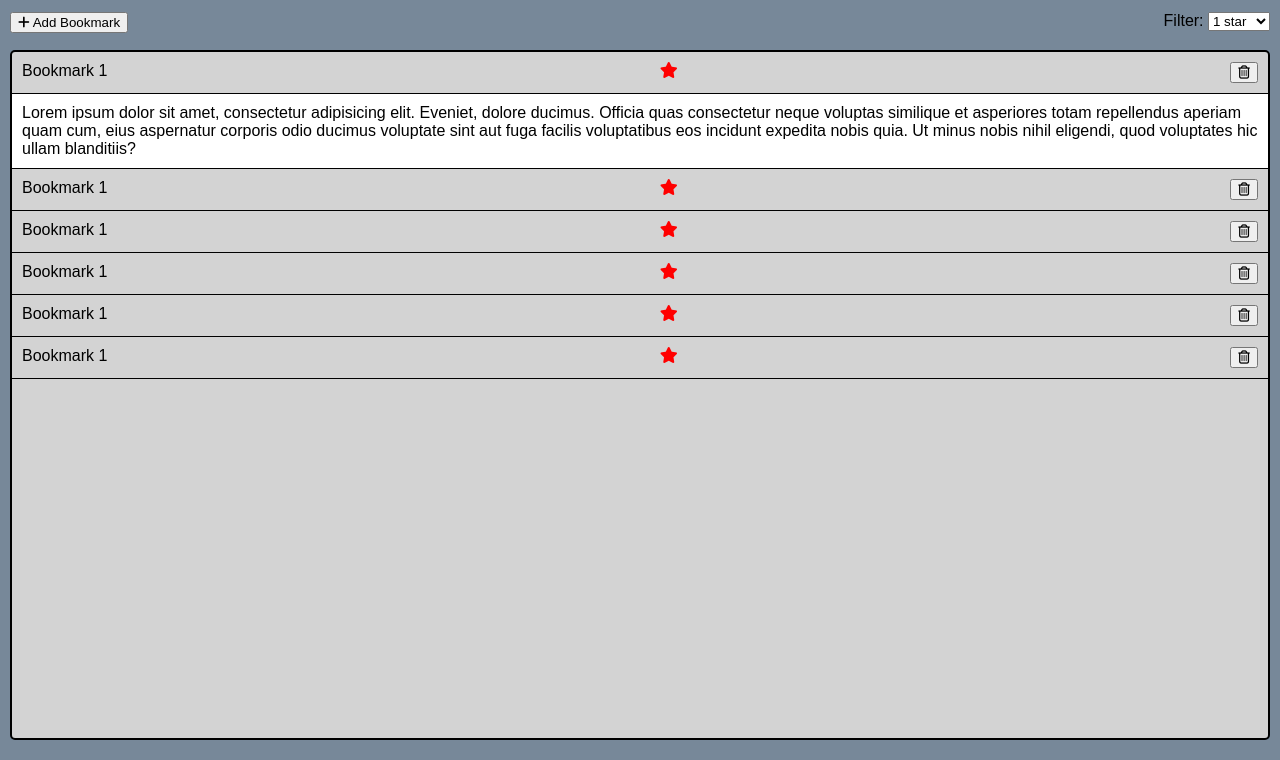
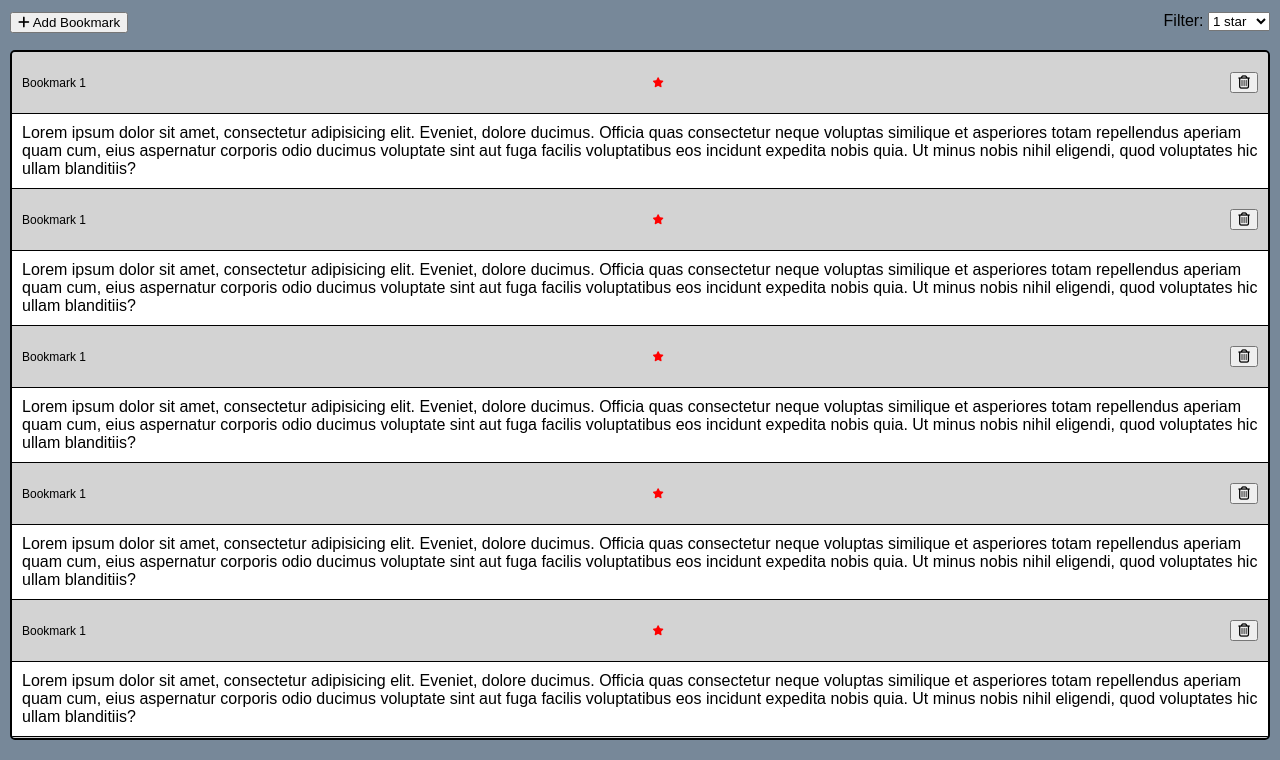
Before and after one commit to thinkful-ei-quail/JohnB-bookmarks-app, a website built with webpack: page src/Wireframes/expanded.html in a window 1280 px wide. Shown: the part 40-800 px from the top of the page. Built offline with nearby package versions, Linux system fonts and the light colour scheme.

Commit message:
tweaks to styles

```diff
--- a/src/Wireframes/expanded.html
+++ b/src/Wireframes/expanded.html
@@ -1,11 +1,13 @@
 <!DOCTYPE html>
 <html lang="en">
+
 <head>
     <meta charset="UTF-8">
     <meta name="viewport" content="width=device-width, initial-scale=1.0">
     <title>Document</title>
     <script src="https://kit.fontawesome.com/ea23300516.js" crossorigin="anonymous"></script>
 </head>
+
 <body>
     <div class="header">
         <h1>My Bookmarks</h1>
@@ -27,70 +29,123 @@
             <ul class="bookmark-list">
                 <li>
                     <div class="shrunk-view">
-                  <div class="title">Bookmark 1</div>
-                  <div class="list-rating-display"><i class="fas fa-star"></i></div>
-                   <div clas="delete-button-container"><button type="submit"><i class="far fa-trash-alt"></i></button></div>
+                        <div class="title main-tile">
+                            <p>Bookmark 1</p>
+                        </div>
+                        <div class="list-rating-display main-tile"><i class="fas fa-star"></i></div>
+                        <div clas="delete-button-container main-tile"><button type="submit"><i
+                                    class="far fa-trash-alt"></i></button></div>
                     </div>
                     <div class="description-container">
-                   <div class="js-expanded expanded-description"><p class="description-text">Lorem ipsum dolor sit amet, consectetur adipisicing elit. Eveniet, dolore ducimus. Officia quas consectetur neque voluptas similique et asperiores totam repellendus aperiam quam cum, eius aspernatur corporis odio ducimus voluptate sint aut fuga facilis voluptatibus eos incidunt expedita nobis quia. Ut minus nobis nihil eligendi, quod voluptates hic ullam blanditiis?</p></div>
+                        <div class="js-expanded expanded-description">
+                            <p class="description-text">Lorem ipsum dolor sit amet, consectetur adipisicing elit.
+                                Eveniet, dolore ducimus. Officia quas consectetur neque voluptas similique et asperiores
+                                totam repellendus aperiam quam cum, eius aspernatur corporis odio ducimus voluptate sint
+                                aut fuga facilis voluptatibus eos incidunt expedita nobis quia. Ut minus nobis nihil
+                                eligendi, quod voluptates hic ullam blanditiis?</p>
+                        </div>
                     </div>
                 </li>
 
                 <li>
                     <div class="shrunk-view">
-                  <div class="title">Bookmark 1</div>
-                  <div class="list-rating-display"><i class="fas fa-star"></i></div>
-                   <div clas="delete-button-container"><button type="submit"><i class="far fa-trash-alt"></i></button></div>
+                        <div class="title main-tile">
+                            <p>Bookmark 1</p>
+                        </div>
+                        <div class="list-rating-display main-tile"><i class="fas fa-star"></i></div>
+                        <div clas="delete-button-container main-tile"><button type="submit"><i
+                                    class="far fa-trash-alt"></i></button></div>
                     </div>
                     <div class="description-container">
-                   <div class="js-expanded hidden"><p class="description-text">Lorem ipsum dolor sit amet, consectetur adipisicing elit. Eveniet, dolore ducimus. Officia quas consectetur neque voluptas similique et asperiores totam repellendus aperiam quam cum, eius aspernatur corporis odio ducimus voluptate sint aut fuga facilis voluptatibus eos incidunt expedita nobis quia. Ut minus nobis nihil eligendi, quod voluptates hic ullam blanditiis?</p></div>
+                        <div class="js-expanded expanded-description">
+                            <p class="description-text">Lorem ipsum dolor sit amet, consectetur adipisicing elit.
+                                Eveniet, dolore ducimus. Officia quas consectetur neque voluptas similique et asperiores
+                                totam repellendus aperiam quam cum, eius aspernatur corporis odio ducimus voluptate sint
+                                aut fuga facilis voluptatibus eos incidunt expedita nobis quia. Ut minus nobis nihil
+                                eligendi, quod voluptates hic ullam blanditiis?</p>
+                        </div>
                     </div>
                 </li>
 
                 <li>
                     <div class="shrunk-view">
-                  <div class="title">Bookmark 1</div>
-                  <div class="list-rating-display"><i class="fas fa-star"></i></div>
-                   <div clas="delete-button-container"><button type="submit"><i class="far fa-trash-alt"></i></button></div>
+                        <div class="title main-tile">
+                            <p>Bookmark 1</p>
+                        </div>
+                        <div class="list-rating-display main-tile"><i class="fas fa-star"></i></div>
+                        <div clas="delete-button-container main-tile"><button type="submit"><i
+                                    class="far fa-trash-alt"></i></button></div>
                     </div>
                     <div class="description-container">
-                   <div class="js-expanded hidden"><p class="description-text">Lorem ipsum dolor sit amet, consectetur adipisicing elit. Eveniet, dolore ducimus. Officia quas consectetur neque voluptas similique et asperiores totam repellendus aperiam quam cum, eius aspernatur corporis odio ducimus voluptate sint aut fuga facilis voluptatibus eos incidunt expedita nobis quia. Ut minus nobis nihil eligendi, quod voluptates hic ullam blanditiis?</p></div>
+                        <div class="js-expanded expanded-description">
+                            <p class="description-text">Lorem ipsum dolor sit amet, consectetur adipisicing elit.
+                                Eveniet, dolore ducimus. Officia quas consectetur neque voluptas similique et asperiores
+                                totam repellendus aperiam quam cum, eius aspernatur corporis odio ducimus voluptate sint
+                                aut fuga facilis voluptatibus eos incidunt expedita nobis quia. Ut minus nobis nihil
+                                eligendi, quod voluptates hic ullam blanditiis?</p>
+                        </div>
                     </div>
                 </li>
 
                 <li>
                     <div class="shrunk-view">
-                  <div class="title">Bookmark 1</div>
-                  <div class="list-rating-display"><i class="fas fa-star"></i></div>
-                   <div clas="delete-button-container"><button type="submit"><i class="far fa-trash-alt"></i></button></div>
+                        <div class="title main-tile">
+                            <p>Bookmark 1</p>
+                        </div>
+                        <div class="list-rating-display main-tile"><i class="fas fa-star"></i></div>
+                        <div clas="delete-button-container main-tile"><button type="submit"><i
+                                    class="far fa-trash-alt"></i></button></div>
                     </div>
                     <div class="description-container">
-                   <div class="js-expanded hidden"><p class="description-text">Lorem ipsum dolor sit amet, consectetur adipisicing elit. Eveniet, dolore ducimus. Officia quas consectetur neque voluptas similique et asperiores totam repellendus aperiam quam cum, eius aspernatur corporis odio ducimus voluptate sint aut fuga facilis voluptatibus eos incidunt expedita nobis quia. Ut minus nobis nihil eligendi, quod voluptates hic ullam blanditiis?</p></div>
+                        <div class="js-expanded expanded-description">
+                            <p class="description-text">Lorem ipsum dolor sit amet, consectetur adipisicing elit.
+                                Eveniet, dolore ducimus. Officia quas consectetur neque voluptas similique et asperiores
+                                totam repellendus aperiam quam cum, eius aspernatur corporis odio ducimus voluptate sint
+                                aut fuga facilis voluptatibus eos incidunt expedita nobis quia. Ut minus nobis nihil
+                                eligendi, quod voluptates hic ullam blanditiis?</p>
+                        </div>
                     </div>
                 </li>
 
                 <li>
                     <div class="shrunk-view">
-                  <div class="title">Bookmark 1</div>
-                  <div class="list-rating-display"><i class="fas fa-star"></i></div>
-                   <div clas="delete-button-container"><button type="submit"><i class="far fa-trash-alt"></i></button></div>
+                        <div class="title main-tile">
+                            <p>Bookmark 1</p>
+                        </div>
+                        <div class="list-rating-display main-tile"><i class="fas fa-star"></i></div>
+                        <div clas="delete-button-container main-tile"><button type="submit"><i
+                                    class="far fa-trash-alt"></i></button></div>
                     </div>
                     <div class="description-container">
-                   <div class="js-expanded hidden"><p class="description-text">Lorem ipsum dolor sit amet, consectetur adipisicing elit. Eveniet, dolore ducimus. Officia quas consectetur neque voluptas similique et asperiores totam repellendus aperiam quam cum, eius aspernatur corporis odio ducimus voluptate sint aut fuga facilis voluptatibus eos incidunt expedita nobis quia. Ut minus nobis nihil eligendi, quod voluptates hic ullam blanditiis?</p></div>
+                        <div class="js-expanded expanded-description">
+                            <p class="description-text">Lorem ipsum dolor sit amet, consectetur adipisicing elit.
+                                Eveniet, dolore ducimus. Officia quas consectetur neque voluptas similique et asperiores
+                                totam repellendus aperiam quam cum, eius aspernatur corporis odio ducimus voluptate sint
+                                aut fuga facilis voluptatibus eos incidunt expedita nobis quia. Ut minus nobis nihil
+                                eligendi, quod voluptates hic ullam blanditiis?</p>
+                        </div>
                     </div>
                 </li>
 
                 <li>
                     <div class="shrunk-view">
-                  <div class="title">Bookmark 1</div>
-                  <div class="list-rating-display"><i class="fas fa-star"></i></div>
-                   <div clas="delete-button-container"><button type="submit"><i class="far fa-trash-alt"></i></button></div>
+                        <div class="title main-tile">
+                            <p>Bookmark 1</p>
+                        </div>
+                        <div class="list-rating-display main-tile"><i class="fas fa-star"></i></div>
+                        <div clas="delete-button-container main-tile"><button type="submit"><i
+                                    class="far fa-trash-alt"></i></button></div>
                     </div>
                     <div class="description-container">
-                   <div class="js-expanded hidden"><p class="description-text">Lorem ipsum dolor sit amet, consectetur adipisicing elit. Eveniet, dolore ducimus. Officia quas consectetur neque voluptas similique et asperiores totam repellendus aperiam quam cum, eius aspernatur corporis odio ducimus voluptate sint aut fuga facilis voluptatibus eos incidunt expedita nobis quia. Ut minus nobis nihil eligendi, quod voluptates hic ullam blanditiis?</p></div>
+                        <div class="js-expanded expanded-description">
+                            <p class="description-text">Lorem ipsum dolor sit amet, consectetur adipisicing elit.
+                                Eveniet, dolore ducimus. Officia quas consectetur neque voluptas similique et asperiores
+                                totam repellendus aperiam quam cum, eius aspernatur corporis odio ducimus voluptate sint
+                                aut fuga facilis voluptatibus eos incidunt expedita nobis quia. Ut minus nobis nihil
+                                eligendi, quod voluptates hic ullam blanditiis?</p>
+                        </div>
                     </div>
                 </li>
-
 
 
 
@@ -102,4 +157,5 @@
     </div>
     <footer></footer>
 </body>
+
 </html>
--- a/src/Wireframes/style.css
+++ b/src/Wireframes/style.css
@@ -47,7 +47,6 @@ form {
 
 .bookmark-list-container {
     margin: 80px 0 10px 0;
-    padding-top: 10px;
     background-color: lightgray;
     height: 100%;
     overflow-y: scroll;
@@ -64,16 +63,25 @@ li {
     display: flex;
     flex-direction: column;
     justify-content: space-between;
-    margin-bottom: 10px;
+    margin: 10px 0;
 }
 
 .shrunk-view {
     display: flex;
     flex-direction: row;
     justify-content: space-between;
-    padding: 0 10px 10px 10px;
+    padding: 10px 10px 20px 10px;
     width: 100%;
     border-bottom: 1px solid black;
+}
+
+.title {
+    font-size: 12px;
+    align-self: center;
+}
+
+.title p {
+    margin: 0;
 }
 
 .expanded-description {
@@ -93,6 +101,7 @@ p.description-text {
 
 .fa-star {
     color: red;
+    font-size: 10px;
 }
 
 footer {
```
Lines whose indentation alone changed are shown as unchanged.
